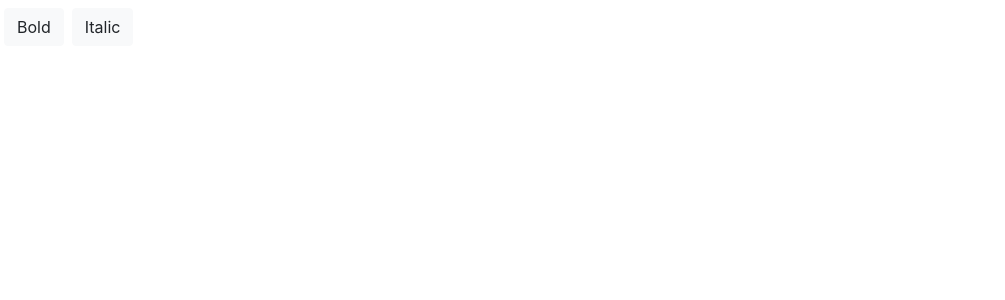
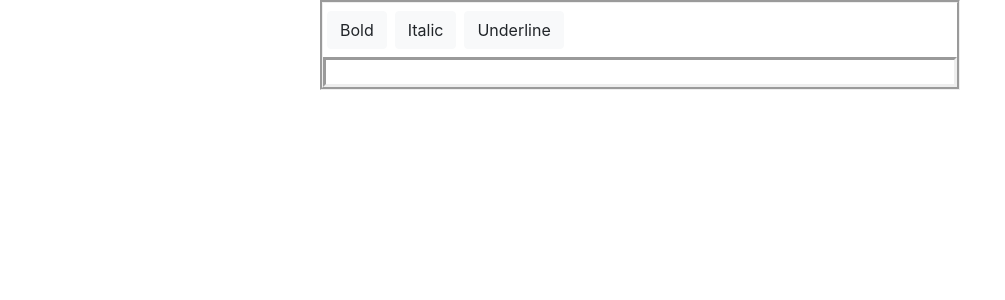
Before and after one commit to spriha1/react-editor, a React app: page / in a window 1280 px wide. Shown: the top 300 px of the page, without its empty margins (0-1005 px from the left). Built offline with nearby package versions, Linux system fonts and the light colour scheme.

Commit message:
modified UI

```diff
--- a/src/App.css
+++ b/src/App.css
@@ -5,5 +5,11 @@
 
 .Editor {
   margin: auto;
-  border-style: solid;
+  border-style: groove;
+  width: 50%;
+  height: 50%;
 }
+
+.TextArea {
+  border-style: inset;
+}
--- a/src/App.js
+++ b/src/App.js
@@ -28,7 +28,12 @@ function MyEditor() {
     setEditorState(RichUtils.toggleInlineStyle(editorState, "ITALIC"));
   }
 
+  function _onUnderlineClick() {
+    setEditorState(RichUtils.toggleInlineStyle(editorState, "UNDERLINE"));
+  }
+
   return (
+    <div className="Editor">
       <div className="mt-2">
         <button onClick={_onBoldClick} className="btn btn-light mr-1 ml-1">
           Bold
@@ -36,12 +41,17 @@ function MyEditor() {
         <button onClick={_onItalicClick} className="btn btn-light mr-1 ml-1">
           Italic
         </button>
+        <button onClick={_onUnderlineClick} className="btn btn-light mr-1 ml-1">
+          Underline
+        </button>
+      </div>
+      <div className="TextArea mt-2">
         <Editor
-        className="Editor"
           editorState={editorState}
           handleKeyCommand={handleKeyCommand}
           onChange={setEditorState}
         />
+      </div>
     </div>
   );
 }
```
Lines whose indentation alone changed are shown as unchanged.
